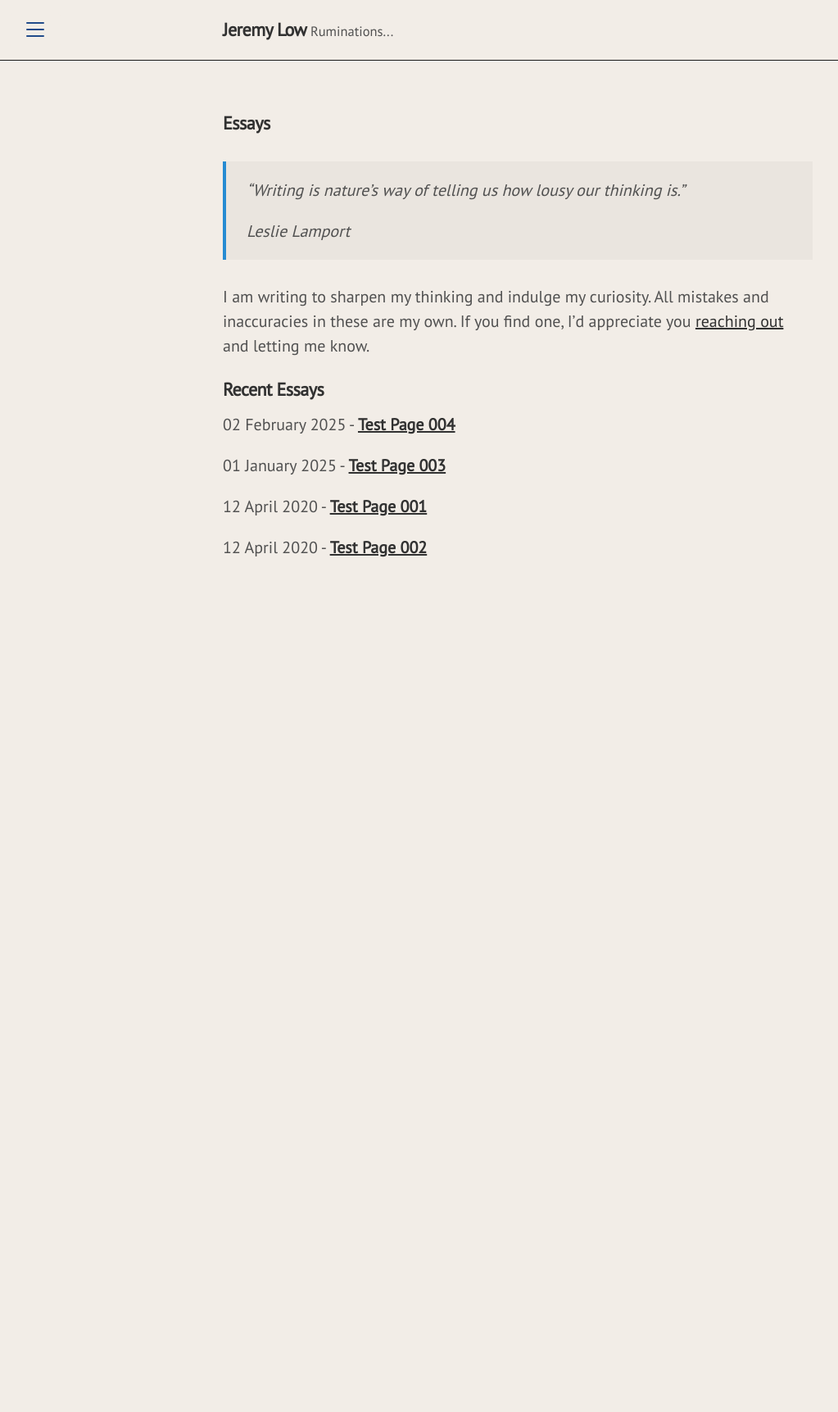
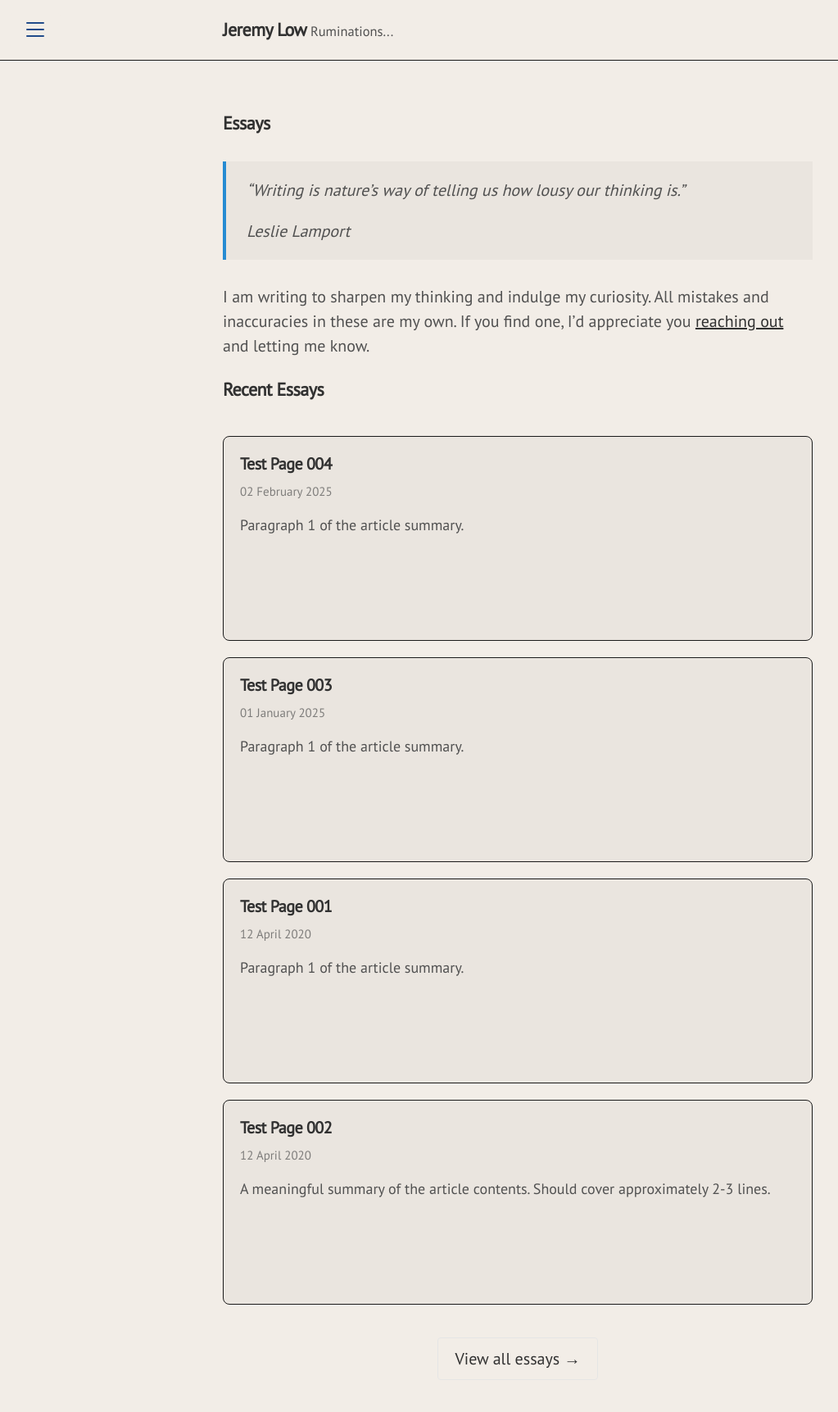
Before and after one commit to jrmylow/jrmylow.github.io, a Jekyll site: the page built from _pages/essays.md, in a window 1280 px wide. Shown: the top 1723 px of the page at 82% size, without its empty margins (8-1031 px from the left). Built offline with Jekyll 4.4.1, drawn with Linux system fonts in a browser that asks for light colours.

Commit message:
pagination

```diff
--- a/_config.yml
+++ b/_config.yml
@@ -5,7 +5,8 @@ description:         'A home for essays. Written by <a href="https://twitter.com
 disclaimer:          "Opinions my own. I do not speak for my employer, nor yours. None of this is financial advice."
 url:                 https://jrmylow.com
 baseurl:             ''
-paginate:            5
+paginate:            10
+paginate_path:       "/essays/all/page/:num/"
 permalink:           pretty
 
 # Include directories
--- a/_layouts/index.html
+++ b/_layouts/index.html
@@ -17,8 +17,8 @@ layout: default
   - card-grid-4: 4 columns (only on very wide screens)
 -->
 <div class="card-grid card-grid-2">
-  {% assign recent_posts = site.posts | sort: 'date' | reverse | limit: 6 %}
-  {% for post in recent_posts %}
+  {% assign recent_posts = site.posts | sort: 'date' | reverse %}
+  {% for post in recent_posts limit: 6 %}
   <a href="{{ post.url }}" class="card-link">
     <article class="card">
       <div class="card-content">
@@ -50,7 +50,7 @@ layout: default
 <h2>Featured Essays</h2>
 
 <div class="card-grid card-grid-3">
-  {% for post in top_posts %}
+  {% for post in top_posts limit: 6 %}
   <a href="{{ post.url }}" class="card-link">
     <article class="card card-highlight">
       <div class="card-content">
--- a/_pages/essays.md
+++ b/_pages/essays.md
@@ -14,10 +14,28 @@ I am writing to sharpen my thinking and indulge my curiosity. All mistakes and i
 <!-- TODO: Add a section for posts by topic - collapsible -->
 
 ### Recent Essays
-<p>
+
+<div class="card-grid card-grid-1">
   {% assign sorted_posts = site.posts | sort: 'date' | reverse %}
+  {% for post in sorted_posts limit:5 %}
+  <a href="{{ post.url }}" class="card-link">
+    <article class="card">
+      <div class="card-content">
+        <h4 class="card-title">{{ post.title }}</h4>
+        <span class="card-meta">{{ post.date | date_to_long_string }}</span>
+        <div class="card-body">
+          {% if post.summary %}
+            {% for paragraph in post.summary limit:1 %}
+              <p>{{ paragraph.p }}</p>
+            {% endfor %}
+          {% else %}
+            {{ post.excerpt }}
+          {% endif %}
+        </div>
+      </div>
+    </article>
+  </a>
+  {% endfor %}
+</div>
 
-  {% for post in sorted_posts %}
-    {{post.date | date_to_long_string}} - <b><a href="{{ post.url }}">{{ post.title }}</a></b><p>
-  {% endfor %}
-</p>
+<p class="view-all-link"><a href="/essays/all/">View all essays &rarr;</a></p>
--- a/_tests/constants.py
+++ b/_tests/constants.py
@@ -25,7 +25,11 @@ SELECTORS = {
     "card_meta": ".card-meta",
     "card_body": ".card-body",
     "view_all_link": ".view-all-link a",
+    "pagination": ".pagination",
+    "pagination_info": ".pagination-info",
+    "pagination_prev": ".pagination-prev",
+    "pagination_next": ".pagination-next",
 }
 
-# Test page URL path (use this instead of posts)
+# Test page URL path
 TEST_PAGE_PATH = "/2020/04/12/post1/"
--- a/public/css/cards.css
+++ b/public/css/cards.css
@@ -70,13 +70,17 @@
    Card Link Wrapper
    ========================================================================== */
 
-.card-link {
+.card-link,
+.card-link:hover,
+.page .card-link,
+.page .card-link:hover {
   text-decoration: none;
   color: inherit;
   display: block;
 }
 
-.card-link:hover {
+.card-link *,
+.page .card-link * {
   text-decoration: none;
 }
 
@@ -338,3 +342,75 @@
   margin-top: 0;
   margin-bottom: 1.5rem;
 }
+
+/* ==========================================================================
+   Pagination
+   ========================================================================== */
+
+.pagination {
+  margin: 2rem 0;
+  padding: 1.5rem 0;
+  border-top: 1px solid var(--border-color);
+  text-align: center;
+}
+
+.pagination-info {
+  display: block;
+  margin-bottom: 1rem;
+  color: var(--body-color);
+  font-size: 0.9rem;
+}
+
+.pagination-links {
+  display: flex;
+  justify-content: center;
+  gap: 2rem;
+}
+
+.pagination-prev,
+.pagination-next {
+  display: inline-block;
+}
+
+.pagination-prev a,
+.pagination-next a {
+  display: inline-block;
+  padding: 0.5rem 1rem;
+  color: var(--heading-color);
+  text-decoration: none;
+  border: 1px solid var(--border-color);
+  border-radius: 4px;
+  transition: background-color 0.2s ease, border-color 0.2s ease, color 0.2s ease;
+}
+
+.pagination-prev a:hover,
+.pagination-prev a:focus,
+.pagination-next a:hover,
+.pagination-next a:focus {
+  text-decoration: none;
+  background-color: var(--sidebar-hover-bg);
+  border-color: var(--sidebar-border-color);
+  color: var(--sidebar-heading) !important;
+}
+
+.pagination-disabled {
+  display: inline-block;
+  padding: 0.5rem 1rem;
+  color: var(--body-color);
+  opacity: 0.4;
+  border: 1px solid var(--border-color);
+  border-radius: 4px;
+  cursor: not-allowed;
+}
+
+@media (max-width: 30em) {
+  .pagination-links {
+    flex-direction: column;
+    gap: 1rem;
+  }
+
+  .pagination-prev,
+  .pagination-next {
+    display: block;
+  }
+}
```
Also changed, not shown: _tests/test_pagination.py (added, +126 -0 lines), essays/all/index.html (added, +60 -0 lines).
